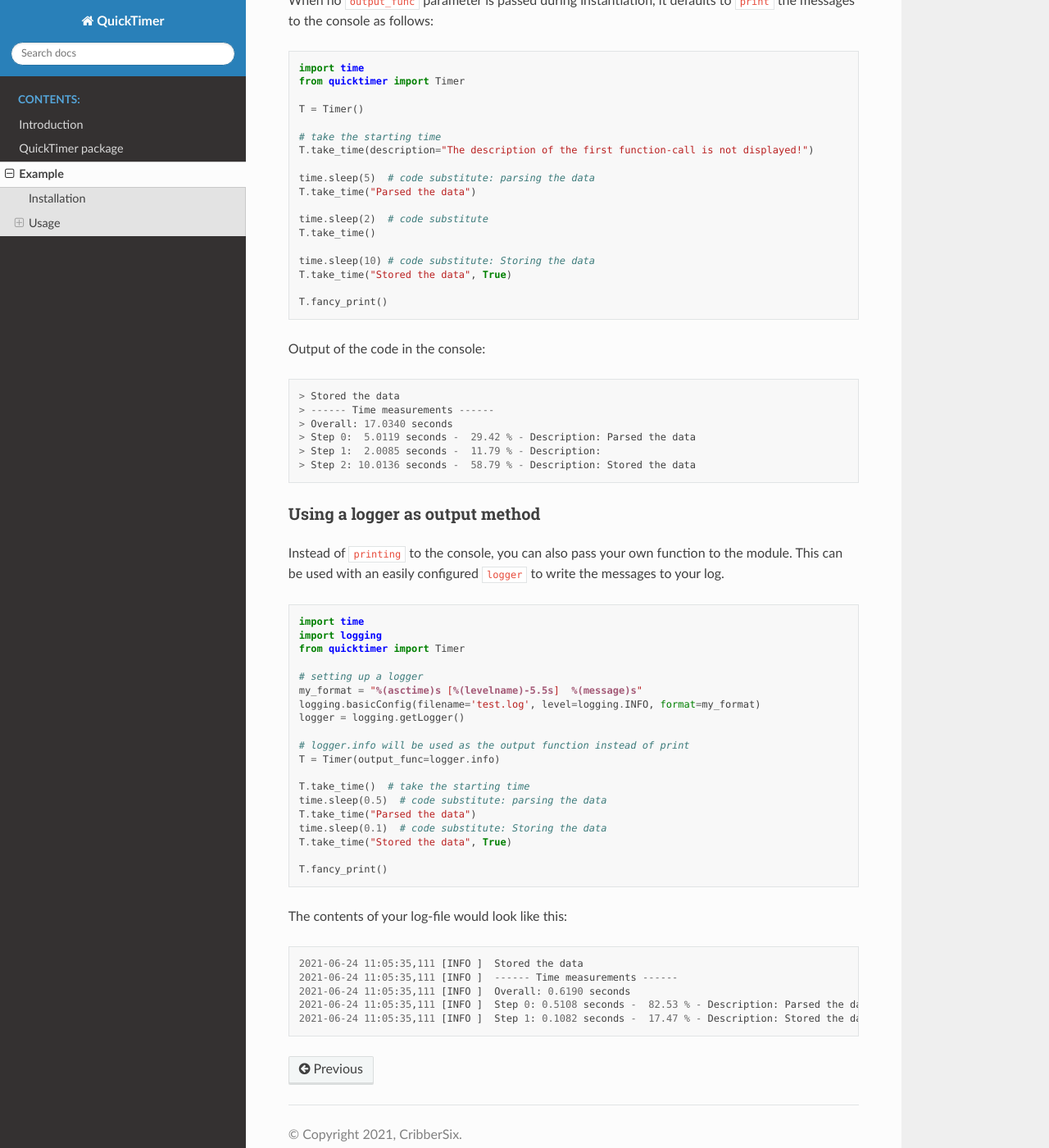
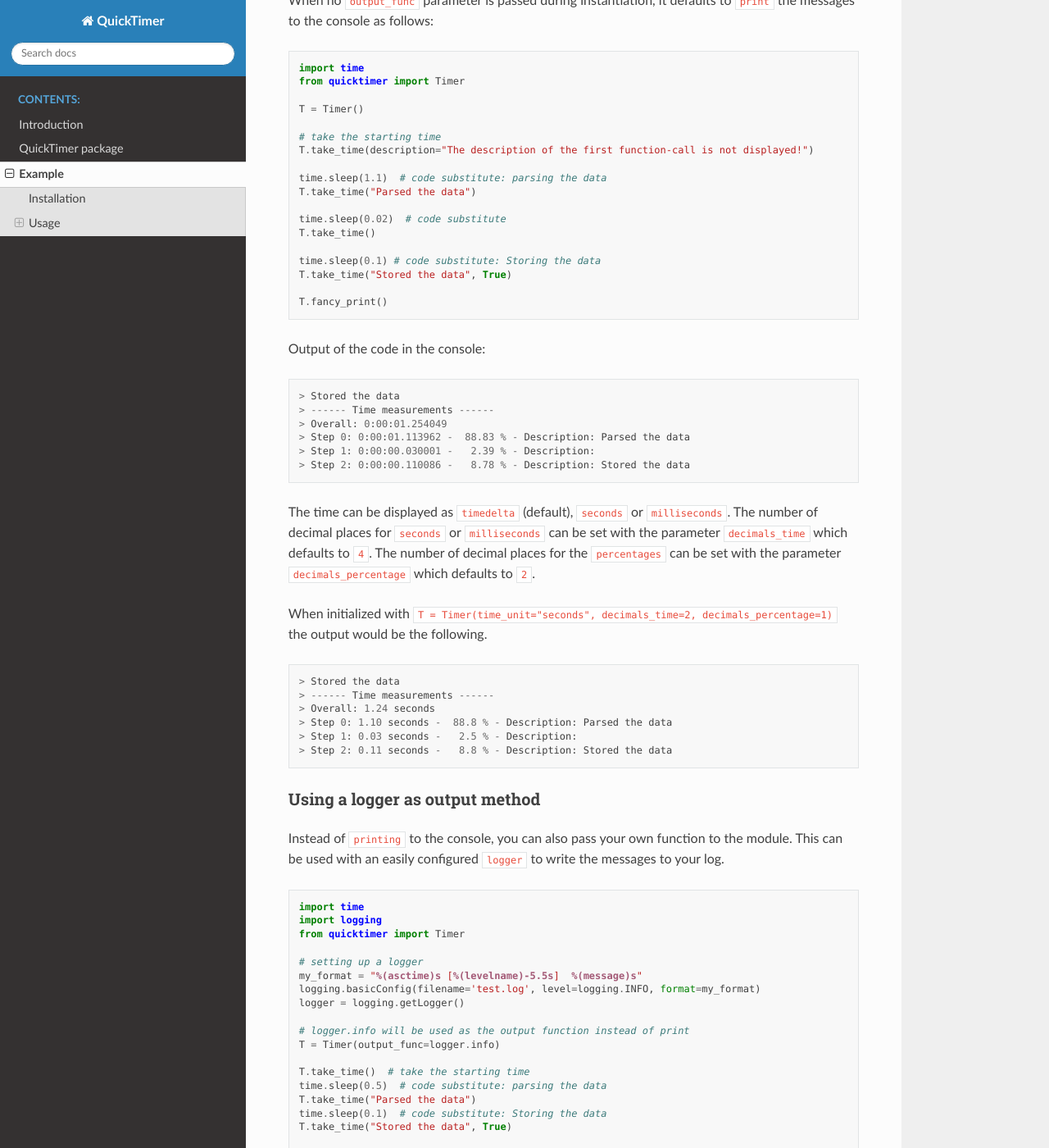
Before and after one commit to CribberSix/QuickTimer, a Sphinx documentation site: the page built from docs/source/example.rst, in a window 1280 px wide and 1400 px high, scrolled down 790 px. Shown: the whole window at 82% size. Built offline with Sphinx 7.4.7 and the Read the Docs theme 2.0.0, drawn with Linux system fonts in a browser that asks for light colours; some of the changed text lies outside the part shown.

Commit message:
doc update

```diff
--- a/docs/source/example.rst
+++ b/docs/source/example.rst
@@ -41,13 +41,13 @@ When no :code:`output_func` parameter is passed during instantiation, it default
     # take the starting time
     T.take_time(description="The description of the first function-call is not displayed!")
 
-    time.sleep(5)  # code substitute: parsing the data
+    time.sleep(1.1)  # code substitute: parsing the data
     T.take_time("Parsed the data")
 
-    time.sleep(2)  # code substitute
+    time.sleep(0.02)  # code substitute
     T.take_time()
 
-    time.sleep(10) # code substitute: Storing the data
+    time.sleep(0.1) # code substitute: Storing the data
     T.take_time("Stored the data", True)
 
     T.fancy_print()
@@ -60,12 +60,26 @@ Output of the code in the console:
 
     > Stored the data
     > ------ Time measurements ------
-    > Overall: 17.0340 seconds
-    > Step 0:  5.0119 seconds -  29.42 % - Description: Parsed the data
-    > Step 1:  2.0085 seconds -  11.79 % - Description:
-    > Step 2: 10.0136 seconds -  58.79 % - Description: Stored the data
+    > Overall: 0:00:01.254049
+    > Step 0: 0:00:01.113962 -  88.83 % - Description: Parsed the data
+    > Step 1: 0:00:00.030001 -   2.39 % - Description:
+    > Step 2: 0:00:00.110086 -   8.78 % - Description: Stored the data
 
 
+The time can be displayed as :code:`timedelta` (default), :code:`seconds` or :code:`milliseconds`.
+The number of decimal places for :code:`seconds` or :code:`milliseconds` can be set with the parameter :code:`decimals_time` which defaults to :code:`4`.
+The number of decimal places for the :code:`percentages` can be set with the parameter :code:`decimals_percentage` which defaults to :code:`2`.
+
+When initialized with :code:`T = Timer(time_unit="seconds", decimals_time=2, decimals_percentage=1)` the output would be the following.
+
+.. code-block::
+
+    > Stored the data
+    > ------ Time measurements ------
+    > Overall: 1.24 seconds
+    > Step 0: 1.10 seconds -  88.8 % - Description: Parsed the data
+    > Step 1: 0.03 seconds -   2.5 % - Description:
+    > Step 2: 0.11 seconds -   8.8 % - Description: Stored the data
 
 
 Using a logger as output method
@@ -101,8 +115,8 @@ The contents of your log-file would look like this:
 
 .. code-block::
 
-    2021-06-24 11:05:35,111 [INFO ]  Stored the data
-    2021-06-24 11:05:35,111 [INFO ]  ------ Time measurements ------
-    2021-06-24 11:05:35,111 [INFO ]  Overall: 0.6190 seconds
-    2021-06-24 11:05:35,111 [INFO ]  Step 0: 0.5108 seconds -  82.53 % - Description: Parsed the data
-    2021-06-24 11:05:35,111 [INFO ]  Step 1: 0.1082 seconds -  17.47 % - Description: Stored the data
+    2021-06-24 13:35:43,275 [INFO ]  Stored the data
+    2021-06-24 13:35:43,275 [INFO ]  ------ Time measurements ------
+    2021-06-24 13:35:43,275 [INFO ]  Overall: 0:00:00.624691
+    2021-06-24 13:35:43,275 [INFO ]  Step 0: 0:00:00.512639 -  82.06 % - Description: Parsed the data
+    2021-06-24 13:35:43,275 [INFO ]  Step 1: 0:00:00.112052 -  17.94 % - Description: Stored the data
--- a/example.py
+++ b/example.py
@@ -1,7 +1,7 @@
 import time
 from quicktimer import Timer
 
-T = Timer(time_unit="seconds", decimals_time=10, decimals_percentage=5)
+T = Timer()
 
 # take the starting time
 T.take_time(description="The description of the first function-call is not displayed!")
```
Also changed, not shown: README.md (+10 -0 lines), 1 other file.
